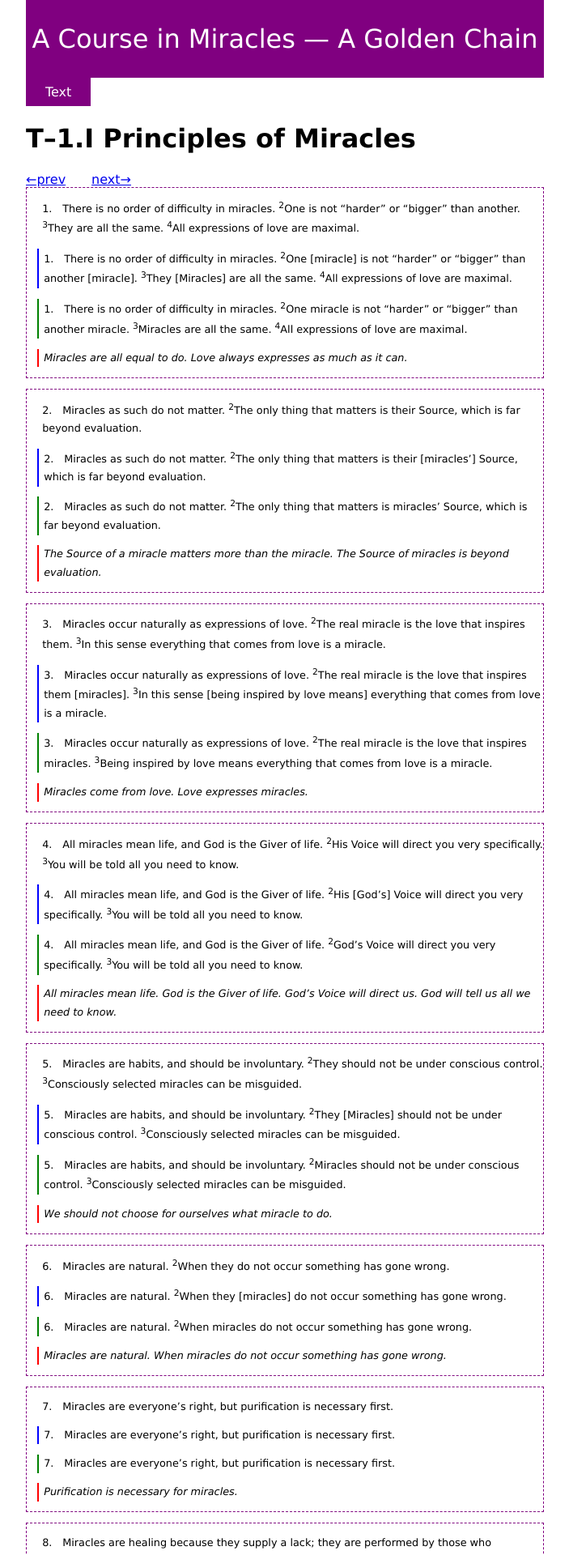
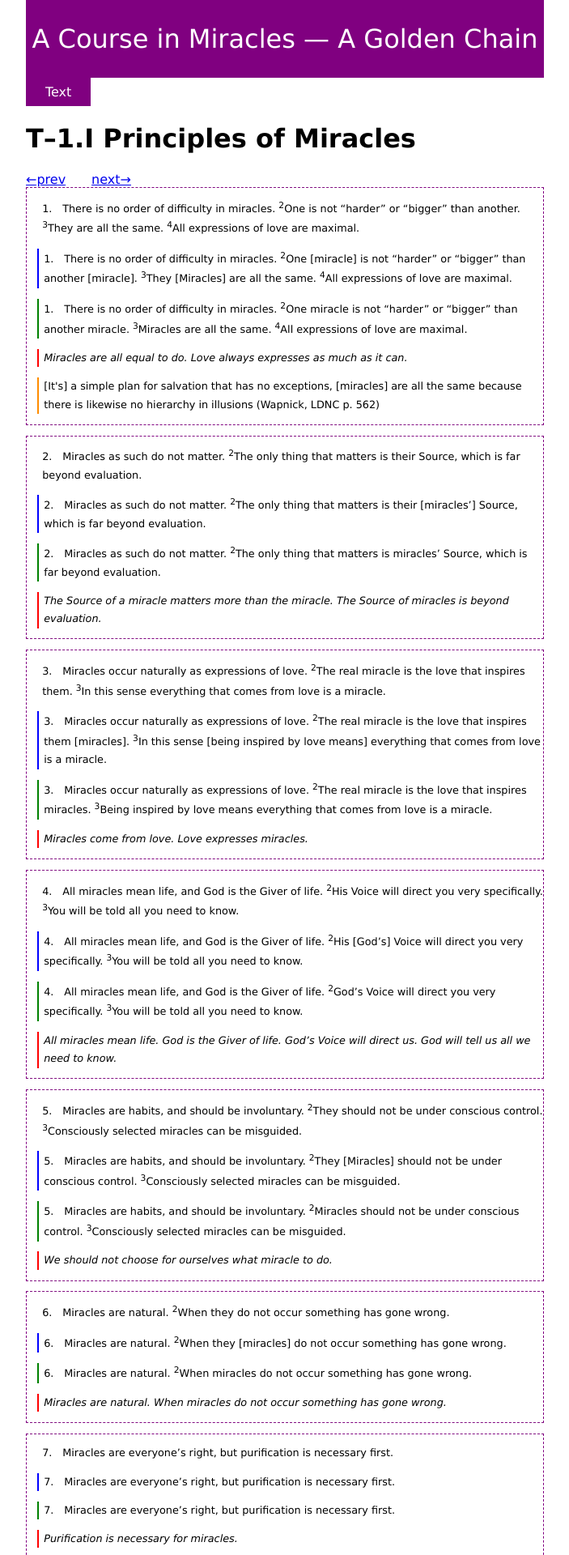
Before and after one commit to wdporter/acim, a Jekyll site: the page built from t/1/i/index.html, in a window 1280 px wide. Shown: the top 1920 px of the page at 81% size, without its empty margins (288-991 px from the left). Built offline with Jekyll 4.4.1, drawn with Linux system fonts in a browser that asks for light colours.

```diff
--- a/assets/css/style2.css
+++ b/assets/css/style2.css
@@ -57,23 +57,26 @@ div.content div.paragraph {
   margin-bottom: 1em;
 }
 
-p.native, p.expanded, p.substituted, p.simplified {
+p.native, p.expanded, p.substituted, p.simplified, p.commentary {
   margin-left: 1em;
   padding-left: .5em;
 }
 
-p.expanded, p.substituted, p.simplified {
+p.expanded, p.substituted, p.simplified, p.commentary {
   border-left: 2px solid;
 }
 
 p.expanded  {
   border-left-color: blue;
 }
-p.substituted, p.simplified {
+p.substituted  {
   border-left-color: green;
 }
 p.simplified {
   border-left-color: red;
+}
+p.commentary {
+  border-left-color: darkorange;
 }
 
 
--- a/t/1/i/index.html
+++ b/t/1/i/index.html
@@ -14,6 +14,7 @@ next: /t/1/ii
     <p class=expanded>1.&emsp;There is no order of difficulty in miracles. <sup>2</sup>One [miracle] is not “harder” or “bigger” than another [miracle]. <sup>3</sup>They [Miracles] are all the same. <sup>4</sup>All expressions of love are maximal.</p>
     <p class=substituted>1.&emsp;There is no order of difficulty in miracles. <sup>2</sup>One miracle is not “harder” or “bigger” than another miracle. <sup>3</sup>Miracles are all the same. <sup>4</sup>All expressions of love are maximal.</p>
     <p class=simplified>Miracles are all equal to do. Love always expresses as much as it can.</p>
+    <p class=commentary>[It's] a simple plan for salvation that has no exceptions, [miracles] are all the same because there is likewise no hierarchy in illusions (Wapnick, LDNC p. 562)</p>
   </div>
 
   <div class=paragraph id="T-1.I.2">
```
Also changed, not shown: other/bibliography/index.html (added, +9 -0 lines), other/index.html (added, +9 -0 lines).
